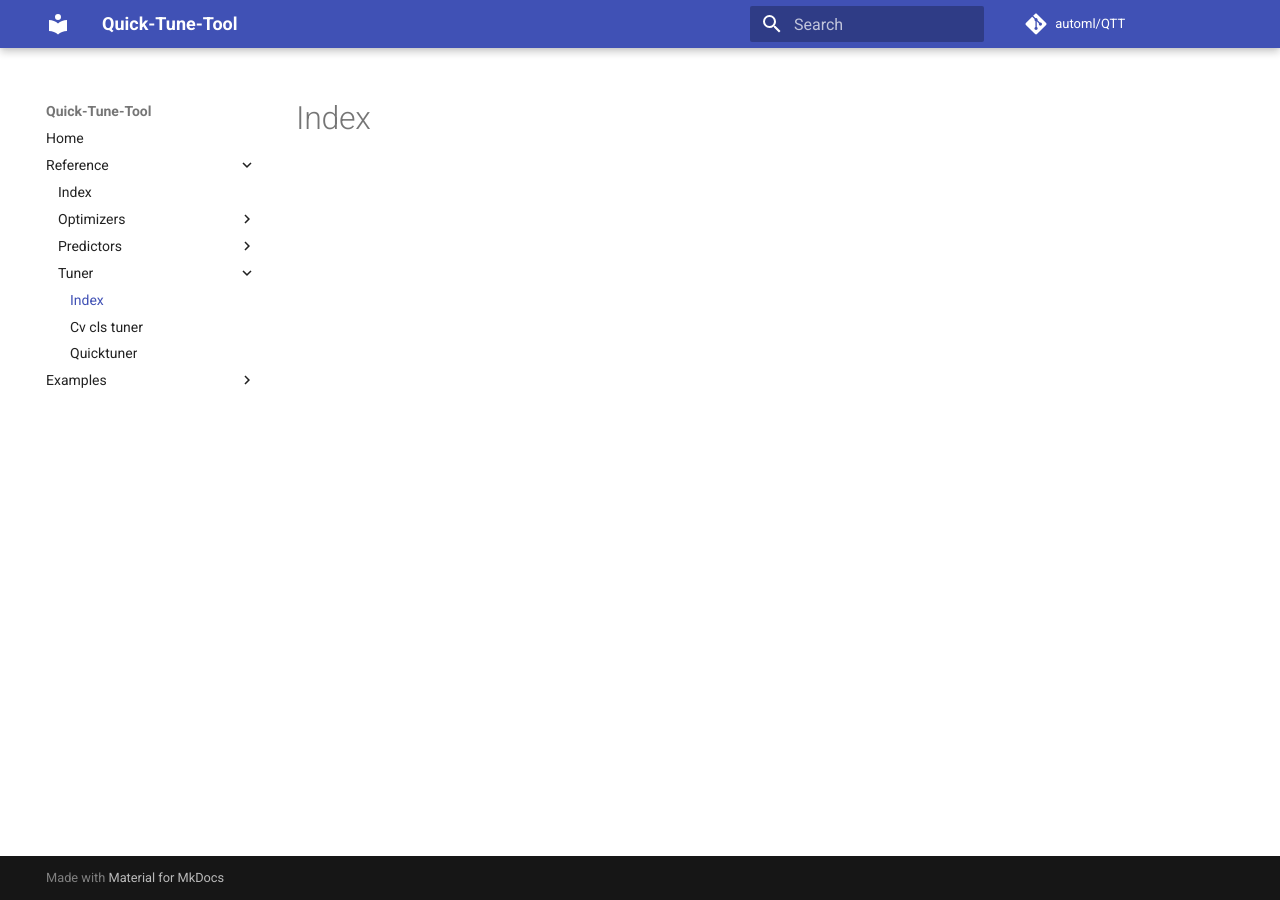
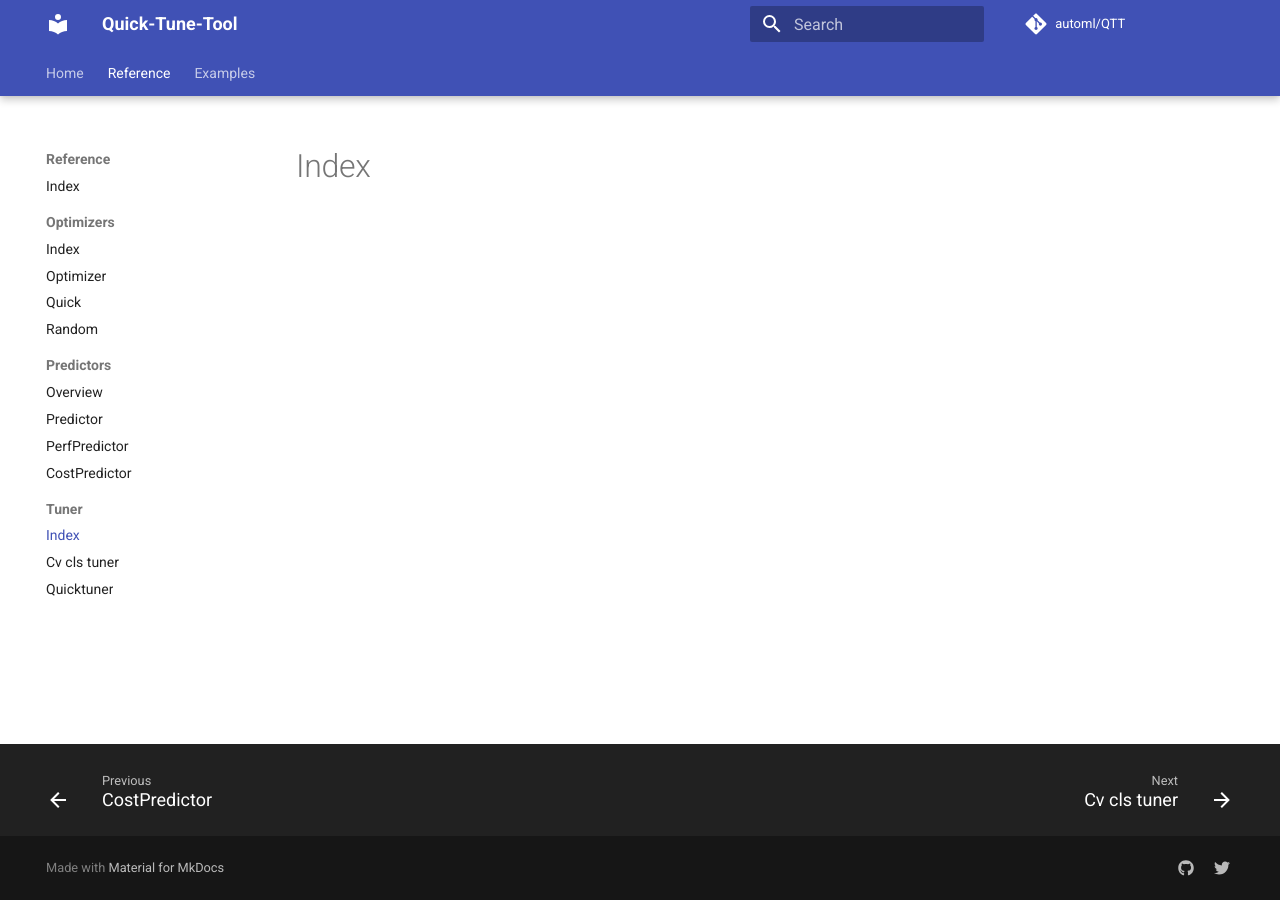
Before and after one commit to automl/QTT, an MkDocs documentation site: the page built from docs/reference/tuner/index.md, in a window 1280 px wide. Built offline with MkDocs 1.6.1 and Material for MkDocs 9.7.7, drawn with Linux system fonts in a browser that asks for light colours; comment, search, counter and statistics services are not loaded; the version menu is left out.

Commit message:
modified mkdocs.yml

```diff
--- a/docs/example_runner.py
+++ b/docs/example_runner.py
@@ -16,7 +16,7 @@ from more_itertools import first_true, peekable
 
 logger = logging.getLogger("mkdocs")
 
-RUN_EXAMPLES_ENV_VAR = "AMLTK_DOC_RENDER_EXAMPLES"
+RUN_EXAMPLES_ENV_VAR = "DOC_RENDER_EXAMPLES"
 
 
 @dataclass
--- a/mkdocs.yml
+++ b/mkdocs.yml
@@ -4,6 +4,28 @@ repo_name: automl/QTT
 
 theme:
   name: material
+  features:
+    - content.code.annotate
+    - content.code.copy
+    - navigation.footer
+    - navigation.sections
+    - toc.follow
+    - toc.integrate
+    - navigation.tabs
+    - navigation.tabs.sticky
+    - header.autohide
+    - search.suggest
+    - search.highlight
+    - search.share
+
+extra:
+  version:
+    provider: mike
+  social:
+    - icon: fontawesome/brands/github
+      link: https://github.com/automl
+    - icon: fontawesome/brands/twitter
+      link: https://twitter.com/automl_org
 
 watch:
   - src/qtt
@@ -44,7 +66,7 @@ plugins:
   - autorefs
   - glightbox
   - offline:
-      enabled: !ENV [AMLTK_DOCS_OFFLINE, false]
+      enabled: !ENV [DOCS_OFFLINE, false]
   - markdown-exec
   - mike:
       version_selector: true
```
